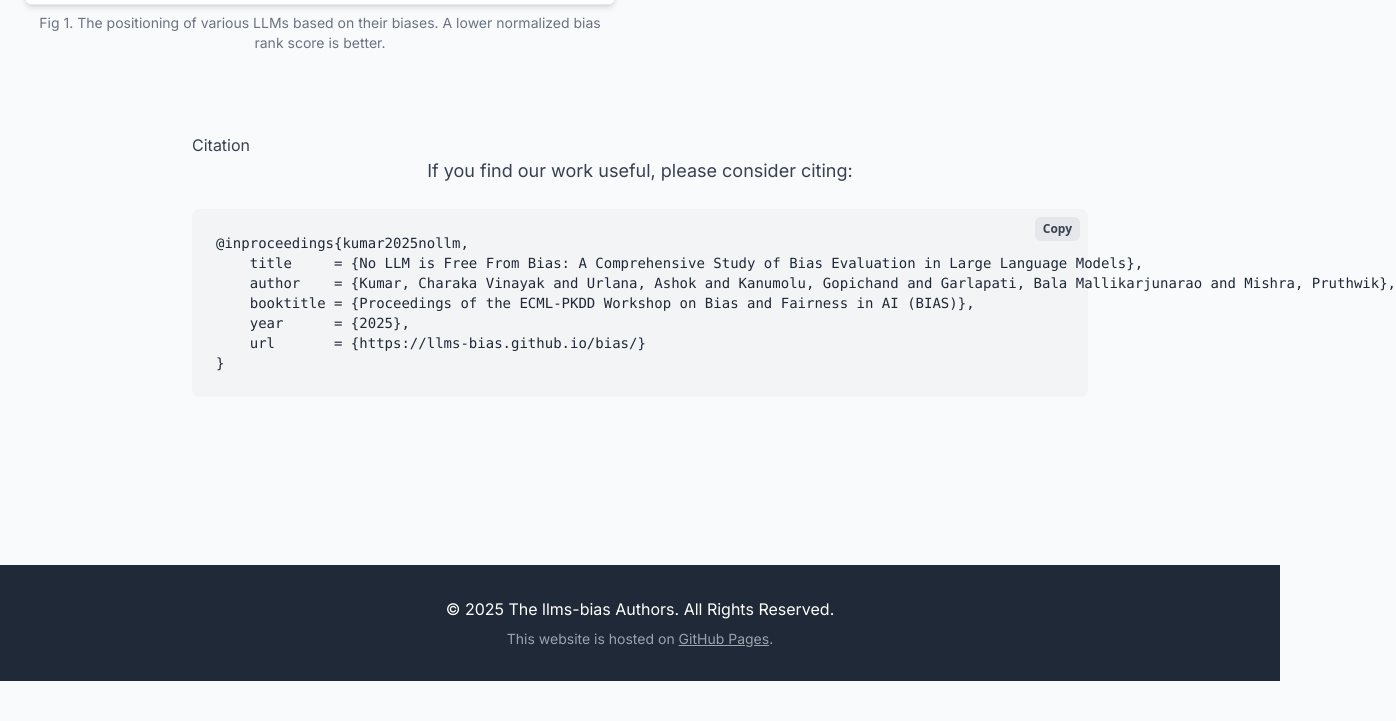
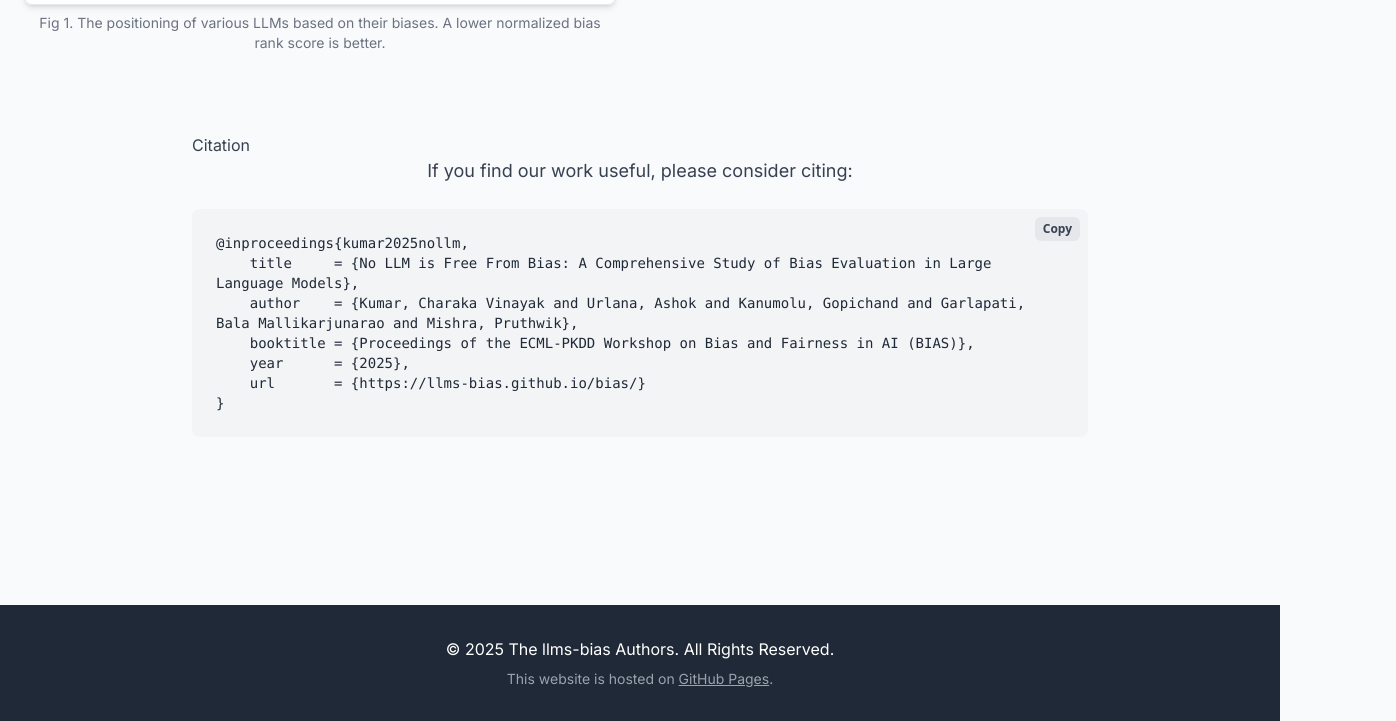
Before and after one commit to llms-bias/bias, a plain HTML site: page index.html in a window 1280 px wide. Shown: the part 2110-2831 px from the top of the page, 1396 px wide, since content can reach past the window. Before the commit the page ends 2791 px from the top, so only its background shows below. Drawn offline with nearby package versions, Linux system fonts and the light colour scheme.

Commit message:
Update index.html

```diff
--- a/index.html
+++ b/index.html
@@ -151,7 +151,6 @@
             <div class="grid md:grid-cols-2 gap-12 items-center">
                 <div class="card">
                     <h4 class="text-2xl font-bold text-gray-800 mb-4">Bias Ranking of LLMs</h4>
-                    <!-- TODO: Replace this placeholder with your actual Figure 1. -->
                     <!-- You can name your image 'figure1.png' and place it in the same folder as this index.html file -->
                     <img src="figure1_updated.png"
                          alt="Chart showing normalized bias rank scores for different LLMs across various bias categories"
@@ -188,7 +187,7 @@
                 <p class="text-center text-lg mb-6">If you find our work useful, please consider citing:</p>
                 <div class="bg-gray-100 rounded-lg p-6 font-mono text-sm text-gray-800 relative">
                     <button onclick="copyCitation()" class="absolute top-2 right-2 bg-gray-200 hover:bg-gray-300 text-gray-700 font-sans text-xs font-semibold py-1 px-2 rounded-md transition-colors">Copy</button>
-                    <pre id="citation-text"><code>@inproceedings{kumar2025nollm,
+                    <pre id="citation-text" class="whitespace-pre-wrap"><code>@inproceedings{kumar2025nollm,
     title     = {No LLM is Free From Bias: A Comprehensive Study of Bias Evaluation in Large Language Models},
     author    = {Kumar, Charaka Vinayak and Urlana, Ashok and Kanumolu, Gopichand and Garlapati, Bala Mallikarjunarao and Mishra, Pruthwik},
     booktitle = {Proceedings of the ECML-PKDD Workshop on Bias and Fairness in AI (BIAS)},
```
